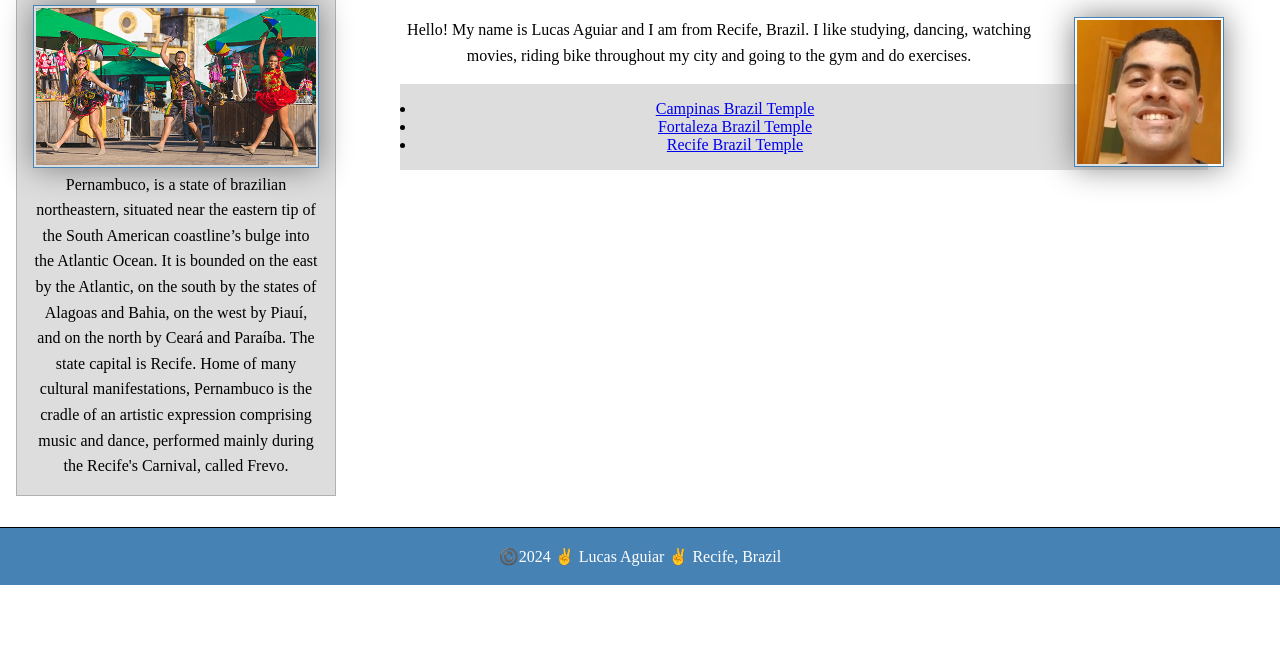
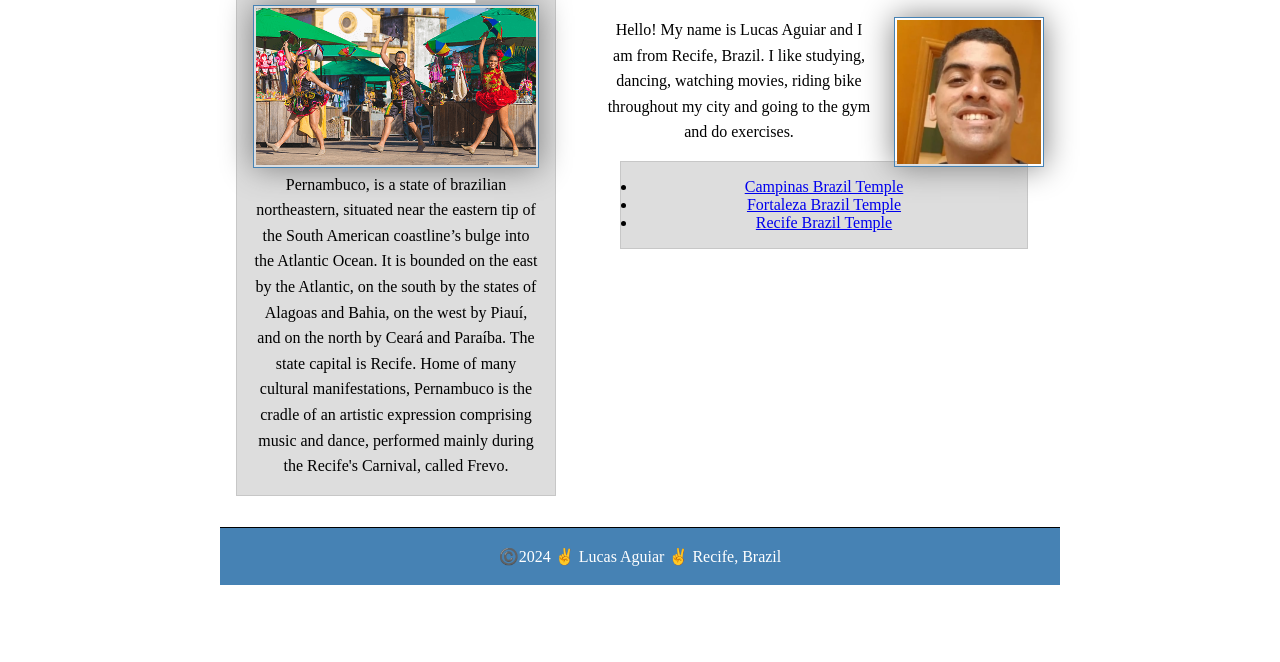
Before and after one commit to ljraguiar/wdd130, a plain HTML site: page index.html in a window 1280 px wide. Shown: the part 138-800 px from the top of the page. Drawn offline with Linux system fonts and the light colour scheme.

Commit message:
Updates at index and styles css

```diff
--- a/styles/styles.css
+++ b/styles/styles.css
@@ -100,14 +100,13 @@ main img {
 
 header, .grid,  footer {
     margin: 0 auto;
-    max-width: 840 px;
+    max-width: 840px;
     text-align: center;
 }
 
-/* Class Selectors */
 .box {
     margin: 1rem;
-    border: 1px solid rgba (0, 0, 0,.1);
+    border: 1px solid rgba(0, 0, 0, 0.1);
     padding: 1rem;
     background-color: #ddd;
     color: #000;
```
Also changed, not shown: week05/poll-form.html (+1 -1 lines).
